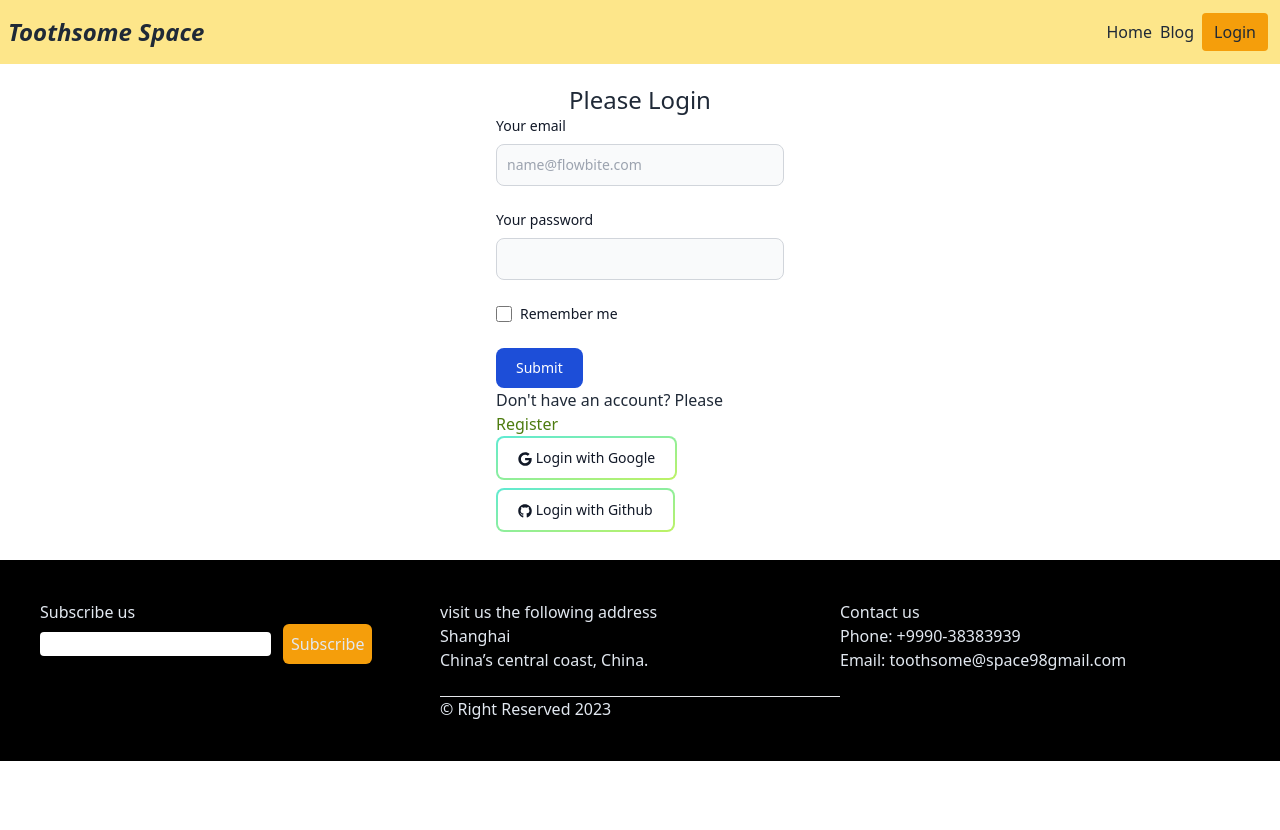
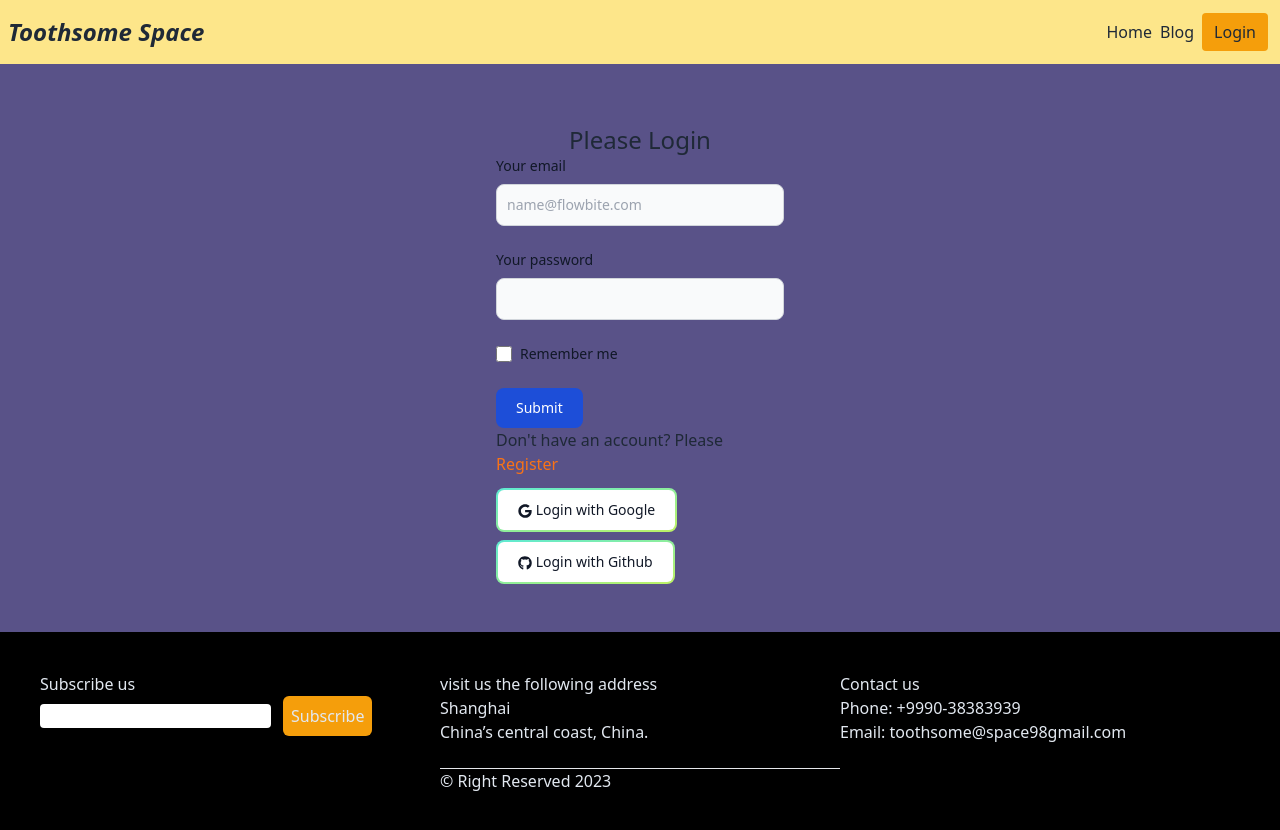
Before and after one commit to HimaloyAshis/chef-client-side, a React (Vite) app: page /login in a window 1280 px wide. Shown: the top 830 px of the page. Before the commit the page ends 800 px from the top, so only its background shows below. Built offline with nearby package versions, Linux system fonts and the light colour scheme; no server answers.

Commit message:
navigate added

```diff
--- a/src/Page/Home/Home.css
+++ b/src/Page/Home/Home.css
@@ -12,3 +12,7 @@
     /* margin: auto; */
     height: 700px;
 }
+
+.bgc{
+    background-color: rgb(89, 82, 136);
+}
--- a/src/Page/Home/Home.jsx
+++ b/src/Page/Home/Home.jsx
@@ -9,7 +9,7 @@ const Home = () => {
     const { chefName, chefPicture, id, numberOfRecipes, yearsOfExperience } = chefs
     console.log(chefs)
     return (
-        <section>
+        <section className='bgc'>
             {/* banner section */}
             <section className='bg'>
                 <div className='flex justify-center items-center'>
@@ -56,9 +56,9 @@ const Home = () => {
                     <button className="btn btn-outline btn-success"> <FaInstagram></FaInstagram > Follow us on Instagram</button>
                 </div>
             </section>
-            <section className='mt-10 mx-12 mb-10'>
+            <section className='mt-10 mx-12 pb-10'>
                 <h1 className='text-4xl font-extrabold'>Toothsome Space</h1>
-                <p className='mt-8 tex-xl'>Toothsome Space, a restaurant in the Xuhui district that offers a playful and sophisticated ambiance, fusion cuisine, and creative desserts that are sure to satisfy your sweet tooth.
+                <p className='mt-8 tex-xl text-gray-300'>Toothsome Space, a restaurant in the Xuhui district that offers a playful and sophisticated ambiance, fusion cuisine, and creative desserts that are sure to satisfy your sweet tooth.
 
                     From the moment you walk through the doors of Toothsome Space, you'll feel like you've entered a different world. The whimsical illustrations on the walls and the oversized teeth on the ceiling create a fun and welcoming atmosphere that's perfect for all ages. It's clear that the restaurant's owners have paid attention to every detail, from the decor to the plating of the dishes.
 
--- a/src/Page/Login/Login.css
+++ b/src/Page/Login/Login.css
@@ -0,0 +1,3 @@
+.log{
+    background-color: rgb(89, 82, 136);
+}
--- a/src/Page/Login/Login.jsx
+++ b/src/Page/Login/Login.jsx
@@ -1,6 +1,6 @@
 import React, { useContext } from 'react';
 import './Login.css'
-import { Link } from 'react-router-dom';
+import { Link, useLocation } from 'react-router-dom';
 import { AuthContext } from '../../Provider/AuthProvider';
 import { FaGithub, FaGoogle } from 'react-icons/fa';
 import { GithubAuthProvider, GoogleAuthProvider, getAuth, signInWithPopup } from 'firebase/auth';
@@ -19,6 +19,8 @@ const Login = () => {
 
     const handleLogIn = (event) => {
         event.preventDefault()
+        const location = useLocation()
+        console.log(location)
 
         const form = event.target
         const email = form.email.value
@@ -36,22 +38,22 @@ const Login = () => {
 
     }
 
-    const GoogleLog =()=>{
+    const GoogleLog = () => {
         signInWithPopup(auth, GoogleProvider)
-        .then(result=>{
+            .then(result => {
                 const user = result.user
                 console.log(user)
             })
-        .catch(error=>console.log(error.message))
+            .catch(error => console.log(error.message))
     }
 
-    const GitProLogin =()=>{
+    const GitProLogin = () => {
         signInWithPopup(auth, GithubProvider)
-        .then(result=>{
+            .then(result => {
                 const user = result.user
                 console.log(user)
             })
-        .catch(error=>console.log(error.message))
+            .catch(error => console.log(error.message))
 
     }
 
@@ -59,27 +61,28 @@ const Login = () => {
 
     return (
 
-        <div className='w-72 mx-auto mt-3 mb-5'>
+        <div className='log py-10 px-10'>
+            <div className='w-72 mx-auto  '>
                 <h2 className='text-center mt-5 text-2xl'>Please Login</h2>
                 <form onSubmit={handleLogIn}>
                     <div className="mb-6">
-                    <label  className="block mb-2 text-sm font-medium text-gray-900 dark:text-white">Your email</label>
+                        <label className="block mb-2 text-sm font-medium text-gray-900 dark:text-white">Your email</label>
                         <input type="email" id="email" name='email' className="bg-gray-50 border border-gray-300 text-gray-900 text-sm rounded-lg focus:ring-blue-500 focus:border-blue-500 block w-full p-2.5 dark:bg-gray-700 dark:border-gray-600 dark:placeholder-gray-400 dark:text-white dark:focus:ring-blue-500 dark:focus:border-blue-500" placeholder="name@flowbite.com" required />
                     </div>
                     <div className="mb-6">
-                    <label  className="block mb-2 text-sm font-medium text-gray-900 dark:text-white">Your password</label>
+                        <label className="block mb-2 text-sm font-medium text-gray-900 dark:text-white">Your password</label>
                         <input type="password" id="password" name='password' className="bg-gray-50 border border-gray-300 text-gray-900 text-sm rounded-lg focus:ring-blue-500 focus:border-blue-500 block w-full p-2.5 dark:bg-gray-700 dark:border-gray-600 dark:placeholder-gray-400 dark:text-white dark:focus:ring-blue-500 dark:focus:border-blue-500" required />
                     </div>
                     <div className="flex items-start mb-6">
                         <div className="flex items-center h-5">
                             <input id="remember" type="checkbox" name='checkbox' value="" className="w-4 h-4 border border-gray-300 rounded bg-gray-50 focus:ring-3 focus:ring-blue-300 dark:bg-gray-700 dark:border-gray-600 dark:focus:ring-blue-600 dark:ring-offset-gray-800 dark:focus:ring-offset-gray-800" required />
                         </div>
-                    <label  className="ml-2 text-sm font-medium text-gray-900 dark:text-gray-300">Remember me</label>
+                        <label className="ml-2 text-sm font-medium text-gray-900 dark:text-gray-300">Remember me</label>
                     </div>
                     <button type="submit" className="text-white bg-blue-700 hover:bg-blue-800 focus:ring-4 focus:outline-none focus:ring-blue-300 font-medium rounded-lg text-sm w-full sm:w-auto px-5 py-2.5 text-center dark:bg-blue-600 dark:hover:bg-blue-700 dark:focus:ring-blue-800">Submit</button>
 
                 </form>
-            <h2>Don't have an account? Please <Link to="/register" className='text-lime-700'>Register</Link></h2>
+                <h2 className='mb-3'>Don't have an account? Please <Link to="/register" className='text-orange-500 inline-flex'>Register</Link></h2>
 
                 <button onClick={GoogleLog} className="relative inline-flex items-center justify-center p-0.5 mb-2 mr-2 overflow-hidden text-sm font-medium text-gray-900 rounded-lg group bg-gradient-to-br from-teal-300 to-lime-300 group-hover:from-teal-300 group-hover:to-lime-300 dark:text-white dark:hover:text-gray-900 focus:ring-4 focus:outline-none focus:ring-lime-200 dark:focus:ring-lime-800">
                     <span className="relative px-5 py-2.5 transition-all ease-in duration-75 bg-white dark:bg-gray-900 rounded-md group-hover:bg-opacity-0">
@@ -93,6 +96,7 @@ const Login = () => {
                     </span>
                 </button>
             </div>
+        </div>
 
     );
 };
--- a/src/Page/Register/Register.css
+++ b/src/Page/Register/Register.css
@@ -0,0 +1,3 @@
+.reg{
+    background-color: rgb(89, 82, 136);
+}
--- a/src/Routes/PrivateRoutes.jsx
+++ b/src/Routes/PrivateRoutes.jsx
@@ -1,9 +1,11 @@
 import React, { useContext } from 'react';
 import { AuthContext } from '../Provider/AuthProvider';
-import { Navigate } from 'react-router-dom';
+import { Navigate, useLocation } from 'react-router-dom';
 
 const PrivateRoutes = ({children}) => {
     const {user} = useContext(AuthContext)
+    const location = useLocation()
+    console.log(location)
 
     if(user){
         return children
```
Also changed, not shown: src/Page/Register/Register.jsx (+10 -8 lines). Lines whose indentation alone changed are shown as unchanged.
